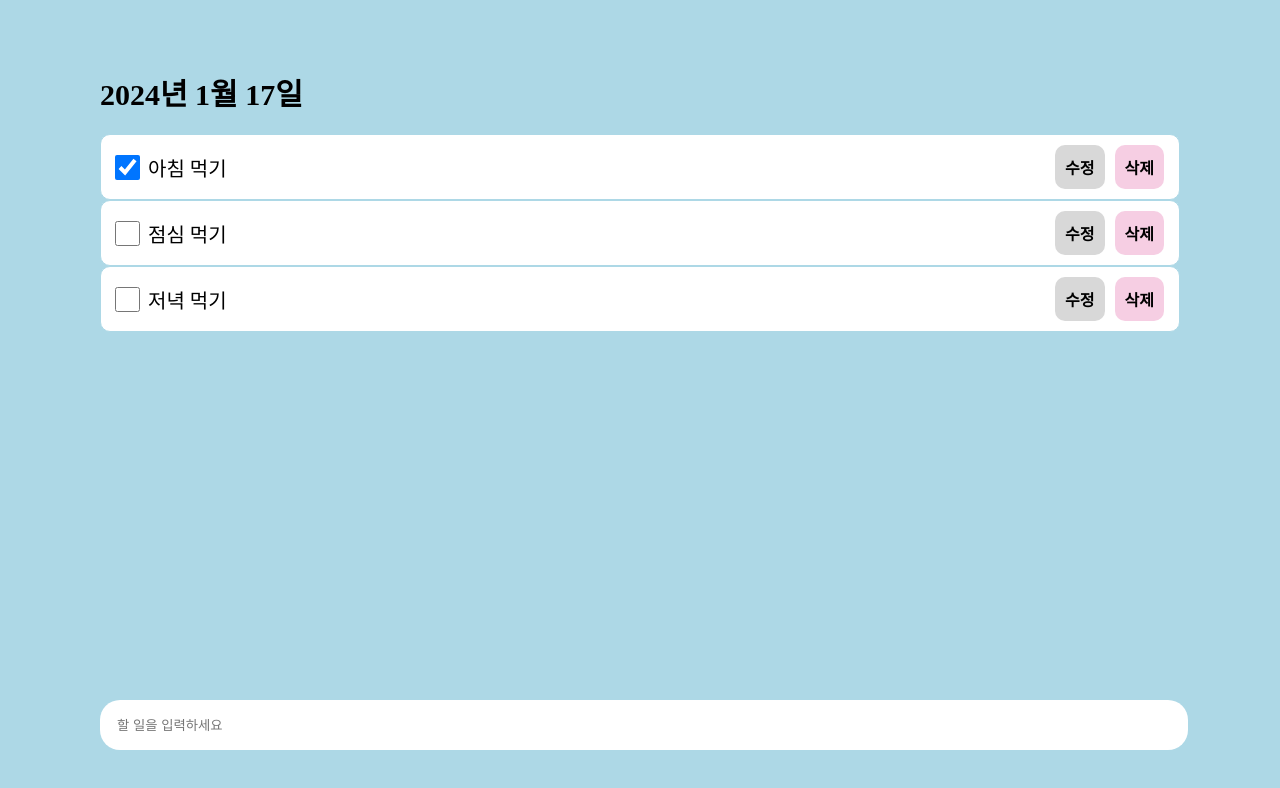
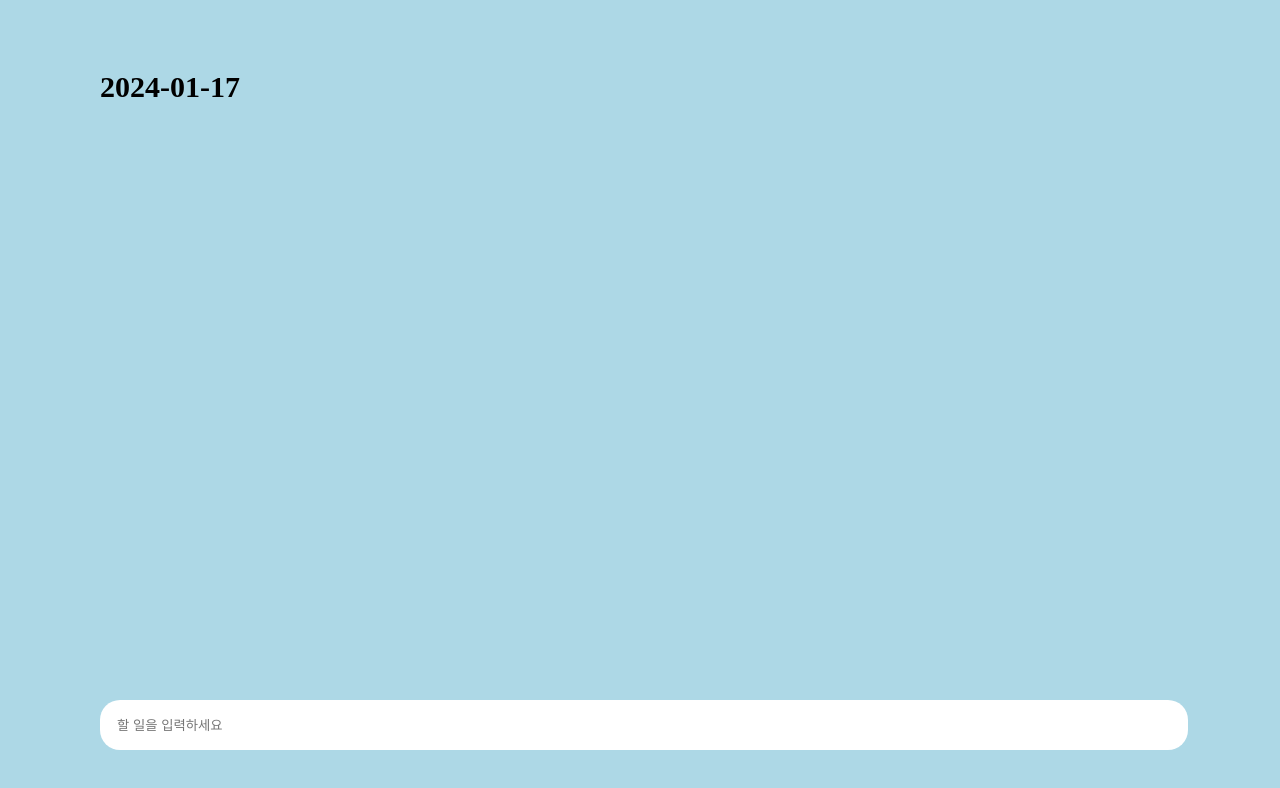
Before and after one commit to chaeyeonan/Vue, a Vue app in the folder todolist/: page / in a window 1280 px wide. Shown: the top 788 px of the page. Built offline with nearby package versions, Linux system fonts and the light colour scheme.

Commit message:
날짜별로 todolist 구분

```diff
--- a/todolist/assets/todoData.json
+++ b/todolist/assets/todoData.json
@@ -4,19 +4,43 @@
       "id": 1,
       "task": "아침 먹기",
       "done": true,
-      "createdDate": "2023-01-01"
+      "createdDate": "2024-01-01"
     },
     {
       "id": 2,
       "task": "점심 먹기",
       "done": false,
-      "createdDate": "2023-01-01"
+      "createdDate": "2024-01-01"
     },
     {
       "id": 3,
       "task": "저녁 먹기",
       "done": false,
-      "createdDate": "2023-01-01"
+      "createdDate": "2024-01-01"
+    },
+    {
+      "id": 4,
+      "task": "연필 사기",
+      "done": false,
+      "createdDate": "2024-01-10"
+    },
+    {
+      "id": 5,
+      "task": "지우개 사기",
+      "done": false,
+      "createdDate": "2024-01-10"
+    },
+    {
+      "id": 6,
+      "task": "1월 18일 필통 사기",
+      "done": false,
+      "createdDate": "2024-01-18"
+    },
+    {
+      "id": 7,
+      "task": "1월 18일 인공눈물 사기",
+      "done": false,
+      "createdDate": "2024-01-18"
     }
   ]
 }
--- a/todolist/components/TodoApp.vue
+++ b/todolist/components/TodoApp.vue
@@ -2,6 +2,13 @@
 import TodoCreater from "./TodoCreater.vue";
 import TodoItemList from "./TodoItemList.vue";
 import jsonData from "../assets/todoData.json";
+
+const currentDate =
+  new Date().getFullYear() +
+  "-" +
+  String(new Date().getMonth() + 1).padStart(2, "0") +
+  "-" +
+  String(new Date().getDate()).padStart(2, "0");
 
 export default {
   components: {
@@ -9,32 +16,36 @@ export default {
     TodoItemList,
   },
   data() {
-    const currentDate = new Date();
+    // const currentDate = "2023-01-10";
     return {
-      createdDate: `${currentDate.getFullYear()}년 ${
-        currentDate.getMonth() + 1
-      }월 ${currentDate.getDate()}일`,
-
+      createdDate: currentDate,
       todolist: jsonData.todoData,
     };
+  },
+  computed: {
+    todolistOfToday() {
+      return this.todolist.filter(
+        (todo) => todo.createdDate === this.createdDate
+      );
+    },
   },
   methods: {
     insertTodo(task) {
       if (task.trim()) {
-        this.todolist.push({
+        this.todolistOfToday.push({
           id: Math.floor(Math.random() * 10000),
           task: task,
           done: false,
-          createdDate: new Date().toISOString().slice(0, 10),
+          createdDate: this.createdDate,
         });
       }
-      task = "";
     },
     deleteTodo(id) {
       // this.todolist = this.todolist.filter((item) => item.id !== id);
-      const index = this.todolist.findIndex((item) => item.id === id);
+      const index = this.todolistOfToday.findIndex((item) => item.id === id);
+      // const index = this.todolist.findIndex((item) => item.id === id);
       if (index !== -1) {
-        this.todolist.splice(index, 1);
+        this.todolistOfToday.splice(index, 1);
       }
     },
     updateTodo(id, task) {
@@ -49,7 +60,7 @@ export default {
     <div class="top-container">
       <div class="date">{{ createdDate }}</div>
       <todo-item-list
-        :todoItems="todolist"
+        :todoItems="todolistOfToday"
         :date="createdDate"
         @delete="deleteTodo"
         @update="updateTodo"
```
